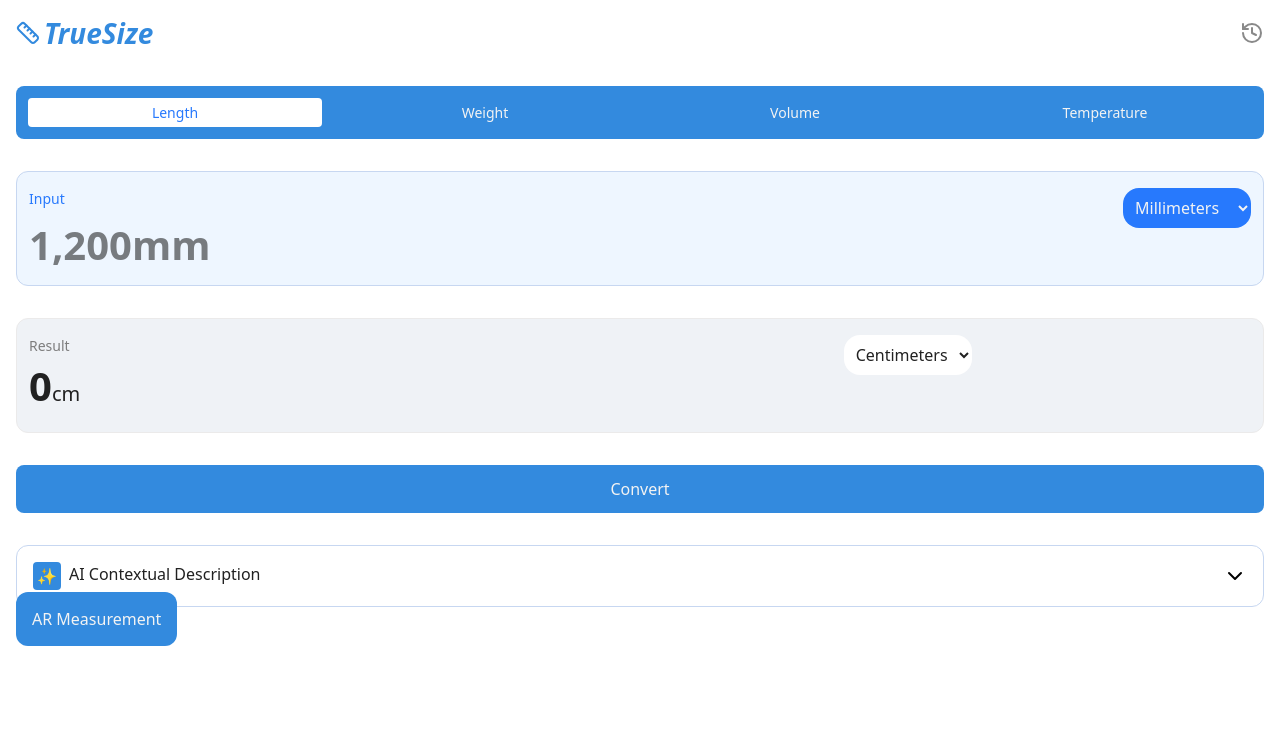
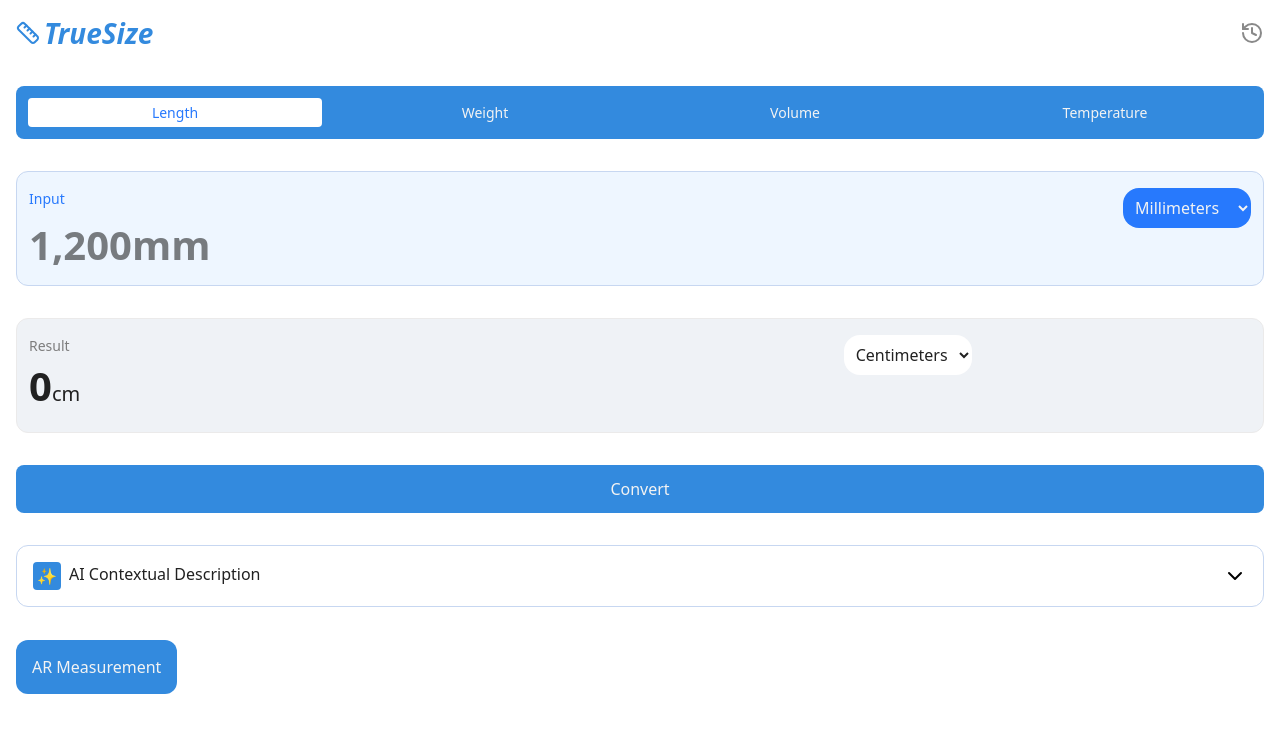
Before and after one commit to Abdulsamad-22/true-size, a Next.js app: page / in a window 1280 px wide. Shown: the top 732 px of the page. Built offline with nearby package versions, Linux system fonts and the light colour scheme.

Commit message:
UI test adjustment

```diff
--- a/src/components/AIDescription.tsx
+++ b/src/components/AIDescription.tsx
@@ -73,7 +73,7 @@ export default function AIDescription() {
   };
 
   return (
-    <div className="border-[1px] border-[#C7D7F1] rounded-[12px] p-[1rem] mt-8">
+    <div className="border-[1px] border-[#C7D7F1] rounded-[12px] p-[1rem] mt-8 mb-12">
       <div className="flex items-center justify-between">
         <div className="flex item-center gap-2">
           <div className="w-7 h-7 bg-[#338ADE] flex justify-center items-center py-[0.25rem] px-[0.5rem] rounded-[4px]">
```
